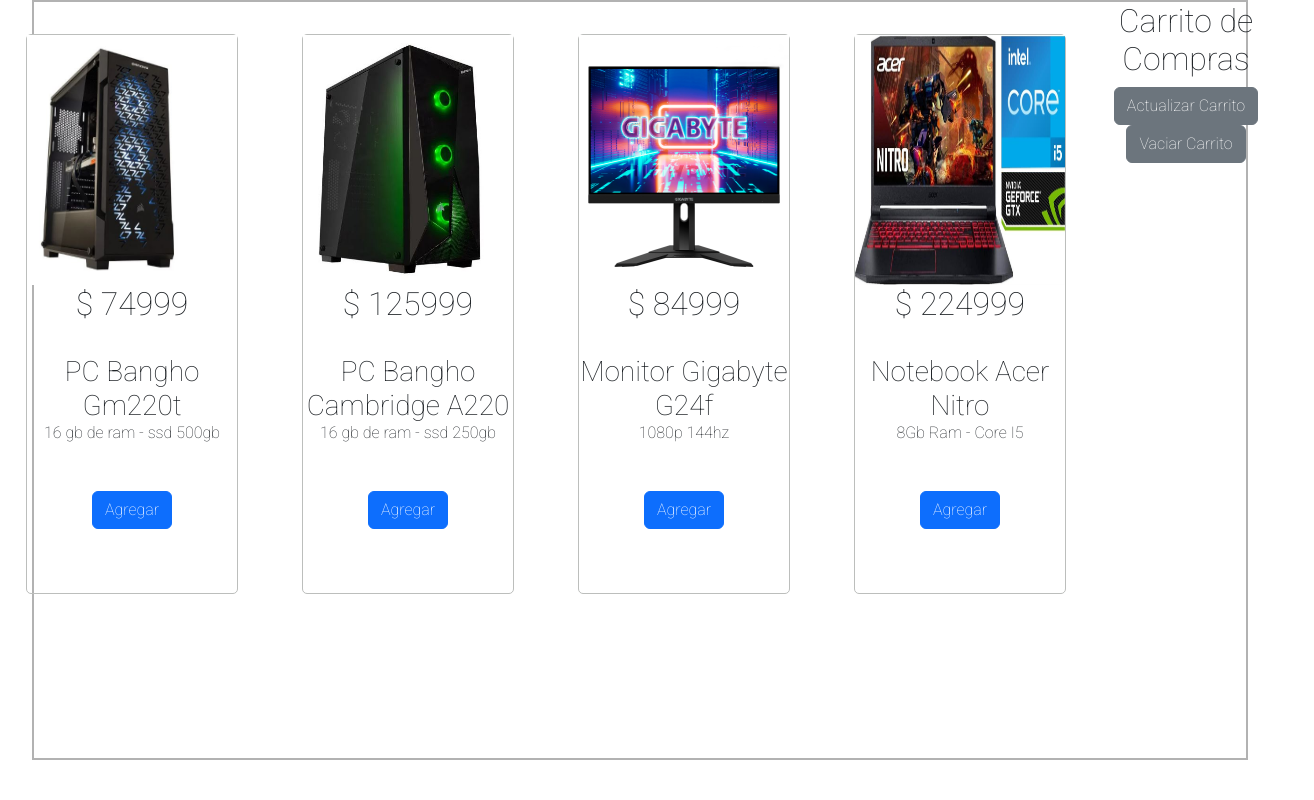
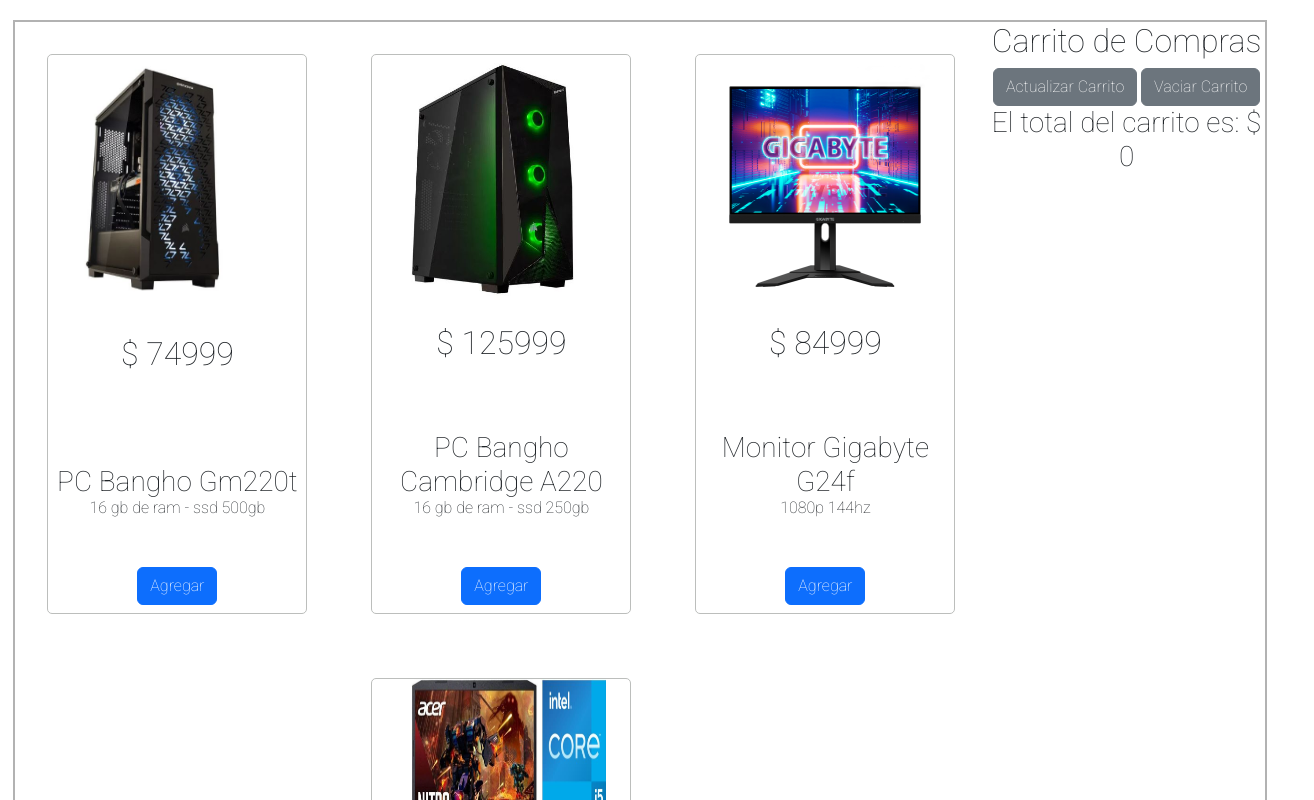
Before and after one commit to irante/javascript-tercera-preentrega, a plain HTML site: page index.html in a window 1280 px wide. Both pictures are taken after a click on the button "Actualizar Carrito". Shown: the top 800 px of the page, 1314 px wide, since content can reach past the window. Drawn offline with nearby package versions, Linux system fonts and the light colour scheme; some packages are replaced by stand-ins of ours; a script that the page names is missing.

Commit message:
proyecto_final JS

```diff
--- a/estilo.css
+++ b/estilo.css
@@ -6,8 +6,8 @@
 
 .contenedorMayor{
     margin: auto;
-    width: 95vw;
-    height: 95vh;
+    margin-top: 20px;
+    width: 98vw;
     border: rgb(178, 178, 178) 2px solid;
     display: flex;
 }
@@ -23,7 +23,9 @@
     width: 80vw;
     display: flex;
     flex-direction: row;
+    flex-wrap: wrap;
     justify-content: center;
+
 
 }
 
@@ -35,6 +37,11 @@
     margin: 2rem;
     text-align: center;
     border-radius: 5px;
+
+    display: flex;
+    flex-direction: column;
+    align-items: center;
+    justify-content: space-between;
 }
 
 
--- /dev/null
+++ b/json/productos.json
@@ -0,0 +1,10 @@
+
+
+[
+    {"nombre":"PC Bangho Gm220t","Descripcion": "16 gb de ram - ssd 500gb","precio":74999,"img":"./img/gm220t.jpg","id":1,"cantidad":1},
+    {"nombre":"PC Bangho Cambridge A220","Descripcion": "16 gb de ram - ssd 250gb","precio":125999,"img":"./img/cambrige.jpg","id":2,"cantidad":1},
+    {"nombre":"Monitor Gigabyte G24f","Descripcion": "1080p 144hz","precio":84999,"img":"./img/g24f.png","id":3,"cantidad":1},
+    {"nombre":"Notebook Acer Nitro","Descripcion": "8gb de ram - Core I5","precio":224999,"img":"./img/nitro5.jpg","id":4,"cantidad":1}
+
+
+]
--- a/main.js
+++ b/main.js
@@ -1,38 +1,31 @@
-class Producto {
-    constructor (nombre,Descripcion,precio,img,id){
-        this.nombre = nombre;
-        this.Descripcion = Descripcion;
-        this.precio = precio;
-        this.img = img;
-        this.id = id;
-        this.cantidad = 1;
-    }
+let arrayCarrito = []; //Array de carrito sin elementos
+let suma;
+
+//funcion que suma en el arraycarrito
+
+function sumaCarrito (){
+  arrayCarrito.forEach((elemento) => {
+    suma = suma + elemento.precio * elemento.cantidad;
+  });
+
 }
 
-const producto1 = new Producto("PC Bangho Gm220t", "16 gb de ram - ssd 500gb",74999,"./img/gm220t.jpg",1);
-const producto2 = new Producto("PC Bangho Cambridge A220", " 16 gb de ram - ssd 250gb",125999,"./img/cambrige.jpg",2);
-const producto3 = new Producto("Monitor Gigabyte G24f", " 1080p 144hz", 84999,"./img/g24f.png",3);
-const producto4 = new Producto("Notebook Acer Nitro", "8Gb Ram - Core I5", 224999,"./img/nitro5.jpg",4);
+// si hay productos en el local storage los cargamos en al carrito
 
-
-const arrayProductos = [producto1,producto2,producto3,producto4];
-
-let arrayCarrito = [];          //Array de carrito sin elementos
-let suma;
-
-
-// si hay productos en el local storage los cargamos en al carrito
-if(localStorage.getItem("arrayCarrito")){
+if (localStorage.getItem("arrayCarrito")) {
   arrayCarrito = JSON.parse(localStorage.getItem("arrayCarrito"));
 }
 
+//Generar Cards de productos en forma dinamica
 
-//Generar Cards de propductos en forma dinamica en base a los elementos del array
-
-function cards (){
+function cards() {
   const contenedor = document.getElementById("contenedor");
 
-    arrayProductos.forEach((elemento)=>{
+  const listado = "json/productos.json";
+  fetch(listado)
+    .then((respuesta) => respuesta.json())
+    .then((datos) => {
+      datos.forEach((elemento) => {
         const div = document.createElement("div");
         div.className = "div-card";
         contenedor.appendChild(div);
@@ -45,57 +38,47 @@ function cards (){
                             <br>
                             <button id="boton${elemento.id}" class="btn btn-primary">Agregar</button>`;
 
+        // Crear boton agregar con su evento
+
+        const boton = document.getElementById(`boton${elemento.id}`);                        //asigna id de los productos a los botones
+
+        boton.onclick = () => {
+          const id_card = elemento.id;                                                       // al presionar el boton guarda el id de la card
+          const comprobarProducto = arrayCarrito.some((el) => el.id === id_card);          // verifica si en el array del carrito ya esta el producto
+          if (comprobarProducto) {
+            const indice = arrayCarrito.findIndex((elemento) => elemento.id === id_card);
+
+            arrayCarrito[indice].cantidad++;
+          } else {
+            const newElement = JSON.parse(JSON.stringify(elemento));             // hace una copia del objeto original traido de fetch para que no se modifique la cantidad al modificar cantidad del objeto de refencia
+            arrayCarrito.push(newElement);
+
+          }
+          suma = 0;
+
+          sumaCarrito();                   // la suma tiene que estar dentro del foreach del boton, sino no funciona
 
 
-        // Crear boton agregar con su evento
-
-        const boton = document.getElementById(`boton${elemento.id}`);    //asigna id de los productos a los botones
-
-
-        boton.onclick = () =>{
-
-          const id_card = elemento.id;   // al presionar el boton guarda el id de la card
-          const comprobarProducto = arrayCarrito.some((el) => el.id ===id_card); // verifica si en el array del carrito ya esta el producto
-          if(comprobarProducto){
-            const indice = arrayCarrito.findIndex(elemento => elemento.id === id_card);
-             arrayCarrito[indice].cantidad++;
-          }else{
-            arrayCarrito.push(elemento);
-          }
-          suma = 0;
-          arrayCarrito.forEach((elemento)=> {
-            suma = suma + ((elemento.precio)*(elemento.cantidad));    // la suma tiene que estar dentro del foreach del boton, sino no funciona
-
-
-             })
+          console.log(arrayCarrito);
 
           //Trabajamos con el localStorage:
           localStorage.setItem("arrayCarrito", JSON.stringify(arrayCarrito));
 
           const totalCarrito = document.getElementById("totalCarrito");
-            totalCarrito.innerText = `El total del carrito es: $ ${suma} `
+          totalCarrito.innerText = `El total del carrito es: $ ${suma} `;
 
           Toastify({
             text: "Producto agregado!",
             duration: 3000,
-                gravity: 'bottom',
-                position: 'right'
+            gravity: "bottom",
+            position: "right",
           }).showToast();
-
-
-
-
-
-        }
-
-
-    })
+        };
+      });
+    });
 }
 
 cards();
-
-
-
 
 //mostrar carrito
 
@@ -103,12 +86,17 @@ const btnMostrar = document.getElementById("mostrarCarrito");
 const contenedorCarrito = document.getElementById("contenedorCarrito");
 
 
-  function dibujarCarrito (){                  //funcion que renderiza el carrito
-      btnMostrar.onclick = () =>{
-      contenedorCarrito.innerHTML = "";       // evita que de dupliquen la estructura de cards generada por el boton de ver el carrito.
+//funcion que dibuja el carrito:
 
-      arrayCarrito.forEach((elemento)=>{
+function dibujarCarrito() {
 
+  btnMostrar.onclick = () => {
+    suma=0;
+    sumaCarrito();
+    totalCarrito.innerText = `El total del carrito es: $ ${suma} `;
+    contenedorCarrito.innerHTML = "";                                    // evita que de dupliquen la estructura de cards generada por el boton de ver el carrito.
+
+    arrayCarrito.forEach((elemento) => {
       const cardCarrito = document.createElement("div");
       cardCarrito.className = "cardCarrito";
       contenedorCarrito.appendChild(cardCarrito);
@@ -118,23 +106,21 @@ const contenedorCarrito = document.getElementById("contenedorCarrito");
                               <h1><strong>${elemento.nombre}</strong></h1>
                               <h5>Cantidad: ${elemento.cantidad}</h5>
                               <button id="btnEliminar${elemento.id}">Eliminar</button>
-        `  ;
-        const btnEliminar = document.getElementById(`btnEliminar${elemento.id}`); // al tener cada boton id distinta se pueden guardar en la misma constante
-        btnEliminar.onclick = () =>{
-
+        `;
+      const btnEliminar = document.getElementById(`btnEliminar${elemento.id}`);                       // al tener cada boton id distinta se pueden guardar en la misma constante
+      btnEliminar.onclick = () => {
         const idCardCarrito = elemento.id;
-          const indiceCardEliminar = arrayCarrito.findIndex(elemento => elemento.id === idCardCarrito);
-          arrayCarrito.splice(indiceCardEliminar,1);
+        const indiceCardEliminar = arrayCarrito.findIndex((elemento) => elemento.id === idCardCarrito);
+        arrayCarrito.splice(indiceCardEliminar, 1);
         localStorage.setItem("arrayCarrito", JSON.stringify(arrayCarrito));
         suma = 0;
-         arrayCarrito.forEach((elemento) => {             //si bien esta dentro de un foreach cada card generada con el foreach principal debe tener un boton con su foreach para sumar los elementos del carrito
-          suma += elemento.precio * elemento.cantidad;
+        sumaCarrito();                                                                          //si bien esta dentro de un foreach cada card generada con el foreach principal debe tener un boton con su foreach para sumar los elementos del carrito
+        totalCarrito.innerText = `El total del carrito es: $ ${suma} `;
+      };
     });
-          totalCarrito.innerText = `El total del carrito es: $ ${suma} `
+  };
 }
-    })
-    }
-  }
+
 
 dibujarCarrito();
 
@@ -142,34 +128,31 @@ dibujarCarrito();
 
 const vaciar = document.getElementById("vaciar");
 
-vaciar.onclick = () =>{
+vaciar.onclick = () => {
   //se lanza sweetalert
   Swal.fire({
-    title: 'Está seguro de vaciar el carrito?',
-    icon: 'warning',
+    title: "Está seguro de vaciar el carrito?",
+    icon: "warning",
     showCancelButton: true,
-    confirmButtonText: 'Sí, seguro',
-    cancelButtonText: 'No, no quiero'
+    confirmButtonText: "Sí, seguro",
+    cancelButtonText: "No, no quiero",
   }).then((result) => {
-
     if (result.isConfirmed) {
-        vaciarCarrito();                    // si se confirma se llama a la funcion que vacia el carrito
+      vaciarCarrito();                                                  // si se confirma se llama a la funcion que vacia el carrito
       Swal.fire({
-            title: 'Carrito Vacio!',
-            icon: 'success',
-            text: 'Se han eliminado todos los productos del carrito'
-        })
+        title: "Carrito Vacio!",
+        icon: "success",
+        text: "Se han eliminado todos los productos del carrito",
+      });
     }
-})
-}
-
-
+  });
+};
 
 //funcion para vaciar el carrito
-function vaciarCarrito (){
-arrayCarrito = [];                  //vacia el array del carrito
-suma = 0;                           // deja en cero la suma del carrito
-totalCarrito.innerText = `El total del carrito es $: ${suma} `    // actualiza el la leyenda que muestra el total
-contenedorCarrito.innerHTML = "";       //vuelve a dibujar la estructura de las card del carrito  en blanco
+function vaciarCarrito() {
+  arrayCarrito = [];                                                     //vacia el array del carrito
+  suma = 0;                                                             // deja en cero la suma del carrito
+  totalCarrito.innerText = `El total del carrito es $: ${suma} `;      // actualiza el la leyenda que muestra el total
+  contenedorCarrito.innerHTML = "";                                 //vuelve a dibujar la estructura de las card del carrito  en blanco
   localStorage.clear();
 }
```
Also changed, not shown: index.html (+1 -0 lines). Lines whose indentation alone changed are shown as unchanged.
